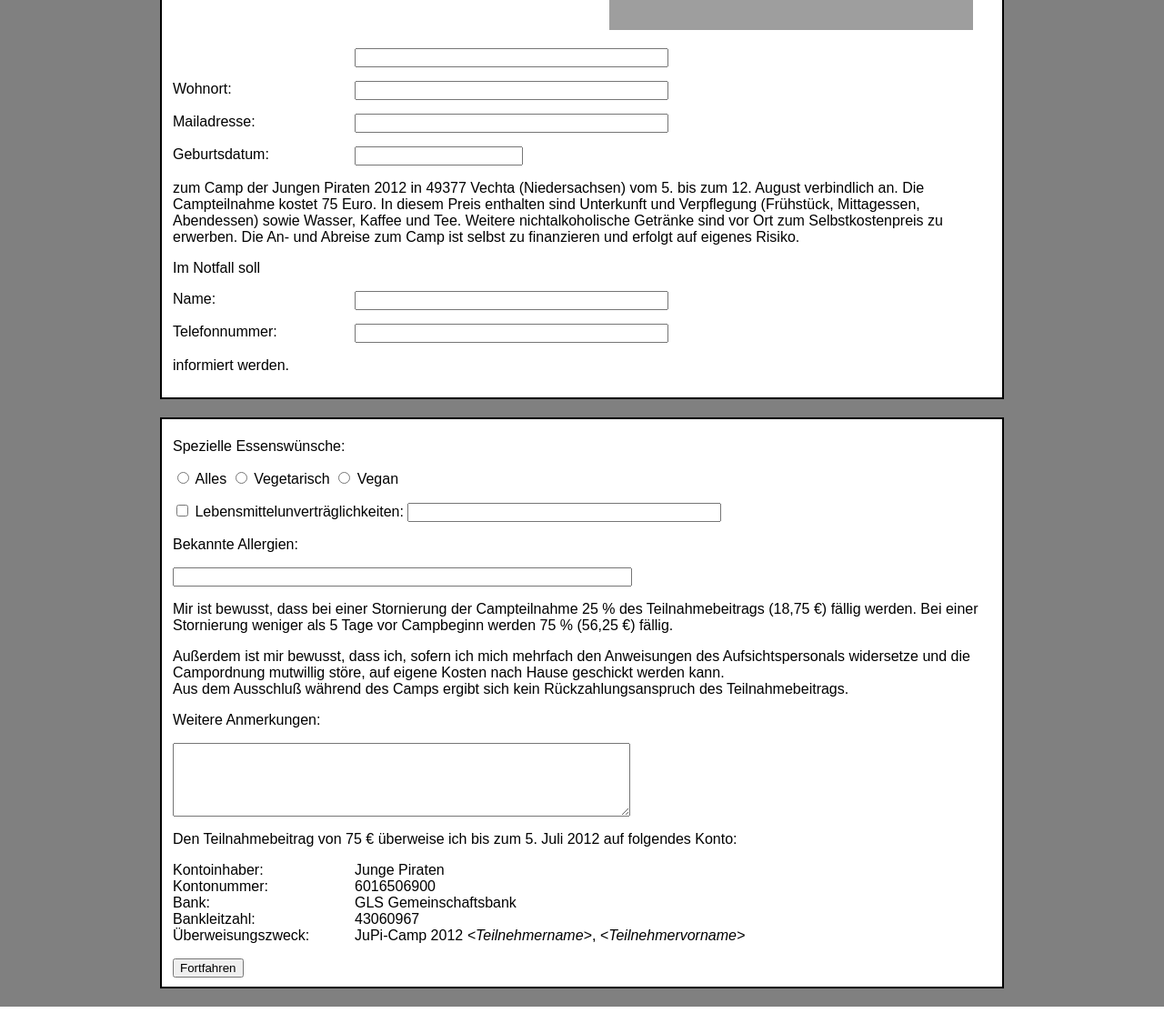
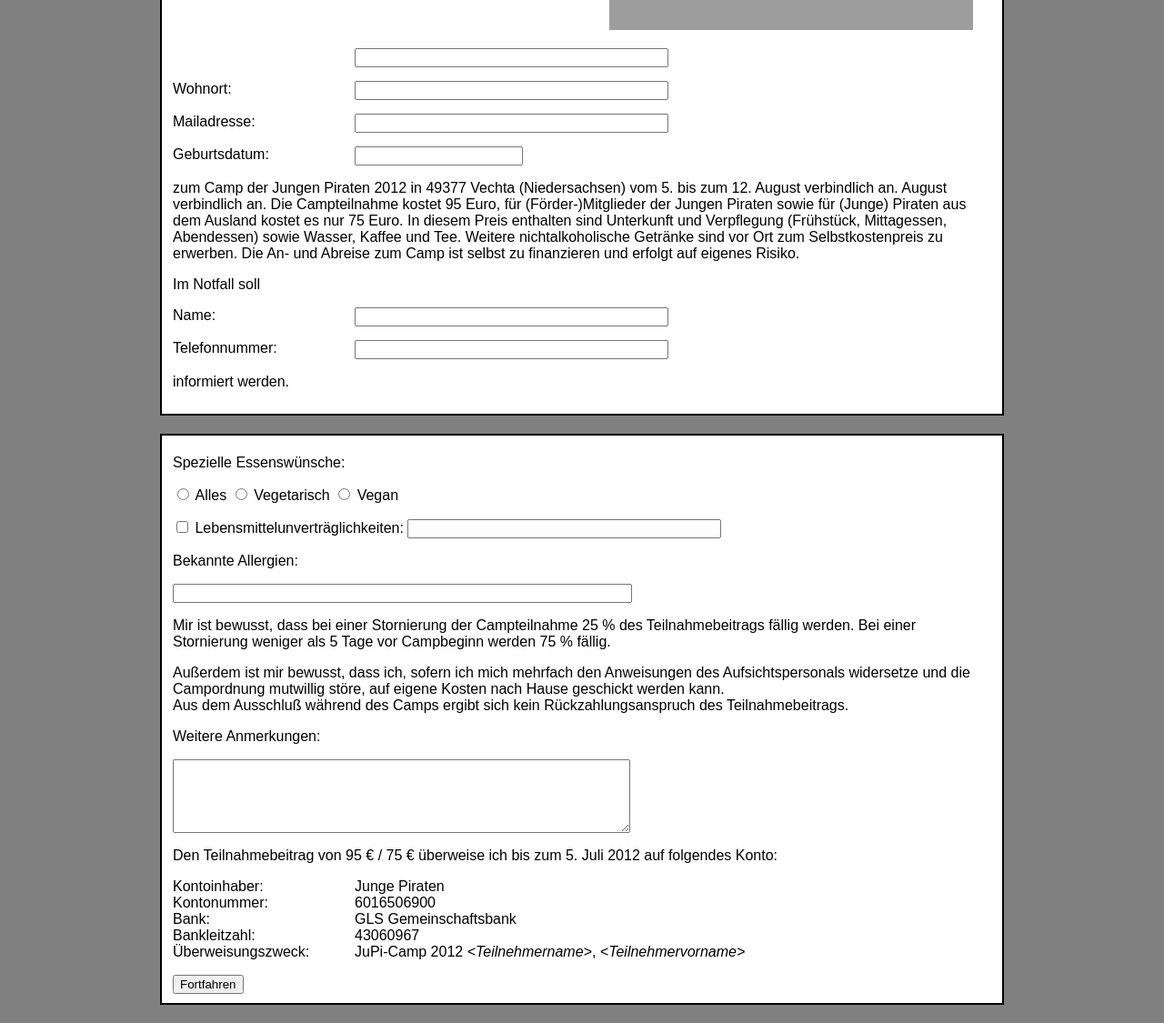
Before and after one commit to branleb/jupis-camp-online-application, a PHP site: page / in a window 1280 px wide. Shown: the part 370-1495 px from the top of the page at 91% size. Run offline with PHP 8.4, Linux system fonts and the light colour scheme; grey boxes are pictures that could not be loaded.

Commit message:
Members pay 75 euro, others pay 95 euro

```diff
--- a/index.php
+++ b/index.php
@@ -158,8 +158,9 @@ if (isset($_REQUEST["check"])) {
    <dd><input type="text" name="geburtsdatum" value="<?php echo Util::val("geburtsdatum"); ?>" size="20" /></dd>
   </dl>
   <p>zum Camp der Jungen Piraten 2012 in 49377 Vechta (Niedersachsen) vom 5. bis zum
-   12. August verbindlich an. Die Campteilnahme kostet 75 Euro. In diesem Preis enthalten
-   sind Unterkunft und Verpflegung (Frühstück, Mittagessen, Abendessen) sowie Wasser,
+   12. August verbindlich an. August verbindlich an. Die Campteilnahme kostet 95 Euro,
+   für (F&ouml;rder-)Mitglieder der Jungen Piraten sowie für (Junge) Piraten aus dem Ausland
+   kostet es nur 75 Euro. In diesem Preis enthalten sind Unterkunft und Verpflegung (Frühstück, Mittagessen, Abendessen) sowie Wasser,
    Kaffee und Tee. Weitere nichtalkoholische Getr&auml;nke sind vor Ort zum Selbstkostenpreis zu
    erwerben. Die An- und Abreise zum Camp ist selbst zu finanzieren und erfolgt auf eigenes
    Risiko.</p>
@@ -186,8 +187,8 @@ if (isset($_REQUEST["check"])) {
   <p>Bekannte Allergien:</p>
   <input type="text" name="allergien" value="<?php echo Util::val("allergien"); ?>" size="60" />
   <p>Mir ist bewusst, dass bei einer Stornierung der Campteilnahme 25 % des
-   Teilnahmebeitrags (18,75 &euro;) f&auml;llig werden. Bei einer Stornierung weniger als 5 Tage vor
-   Campbeginn werden 75 % (56,25 &euro;) f&auml;llig.</p>
+   Teilnahmebeitrags f&auml;llig werden. Bei einer Stornierung weniger als 5 Tage vor
+   Campbeginn werden 75 % f&auml;llig.</p>
   <p>Au&szlig;erdem ist mir bewusst, dass ich<!-- / mein Kind -->, sofern ich mich<!-- / es sich --> mehrfach den
    Anweisungen des Aufsichtspersonals widersetze<!-- / widersetzt --> und die Campordnung
    mutwillig st&ouml;re<!-- / st&ouml;rt -->, auf eigene Kosten nach Hause geschickt werden kann.<br />
@@ -198,7 +199,7 @@ if (isset($_REQUEST["check"])) {
   <!--
    <input type="checkbox" name="schwimmen" <?php if (Util::val_checked("schwimmen")) { echo "checked=\"checked\""; } ?> /> Mein Kind darf ohne Aufsicht schwimmen.
   -->
-  <p>Den Teilnahmebeitrag von 75 &euro; &uuml;berweise ich bis zum 5. Juli 2012 auf folgendes Konto:</p>
+  <p>Den Teilnahmebeitrag von 95 &euro; / 75 &euro; &uuml;berweise ich bis zum 5. Juli 2012 auf folgendes Konto:</p>
   <dl class="konto">
    <dt>Kontoinhaber:</dt>
    <dd>Junge Piraten</dd>
```
Also changed, not shown: index.en.php (+6 -4 lines).
